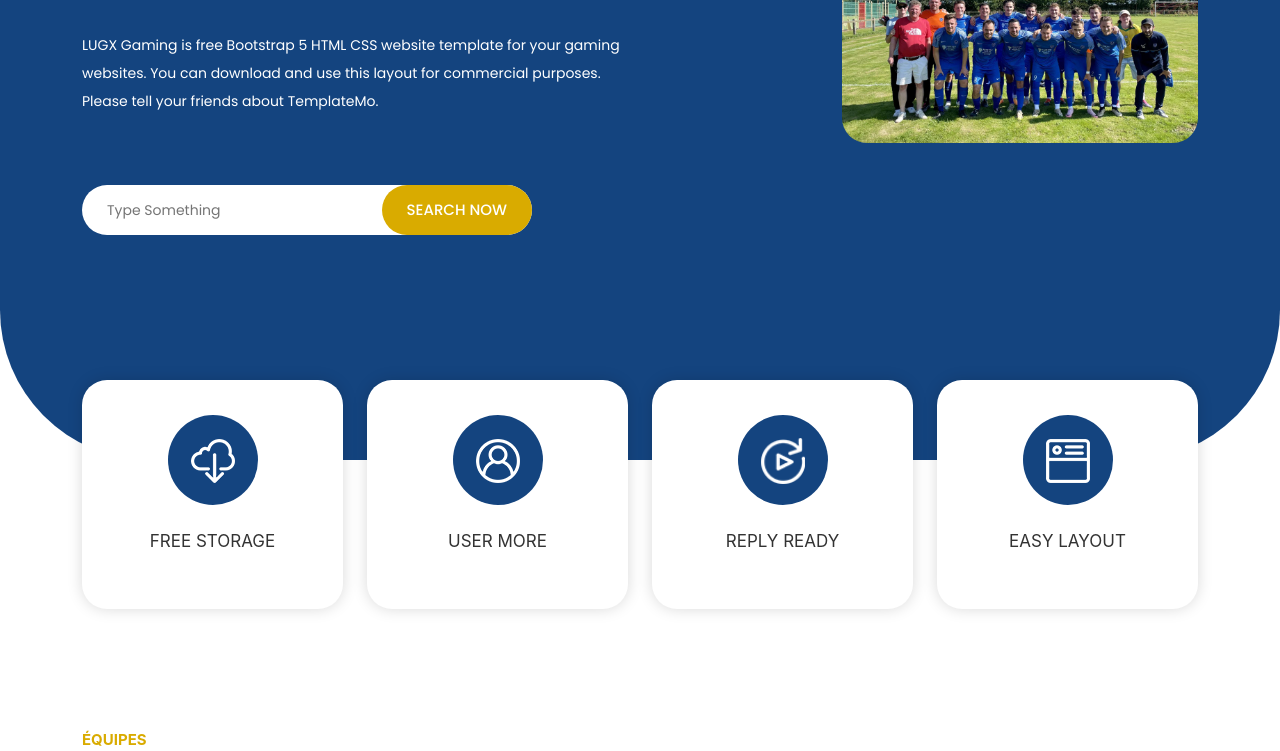
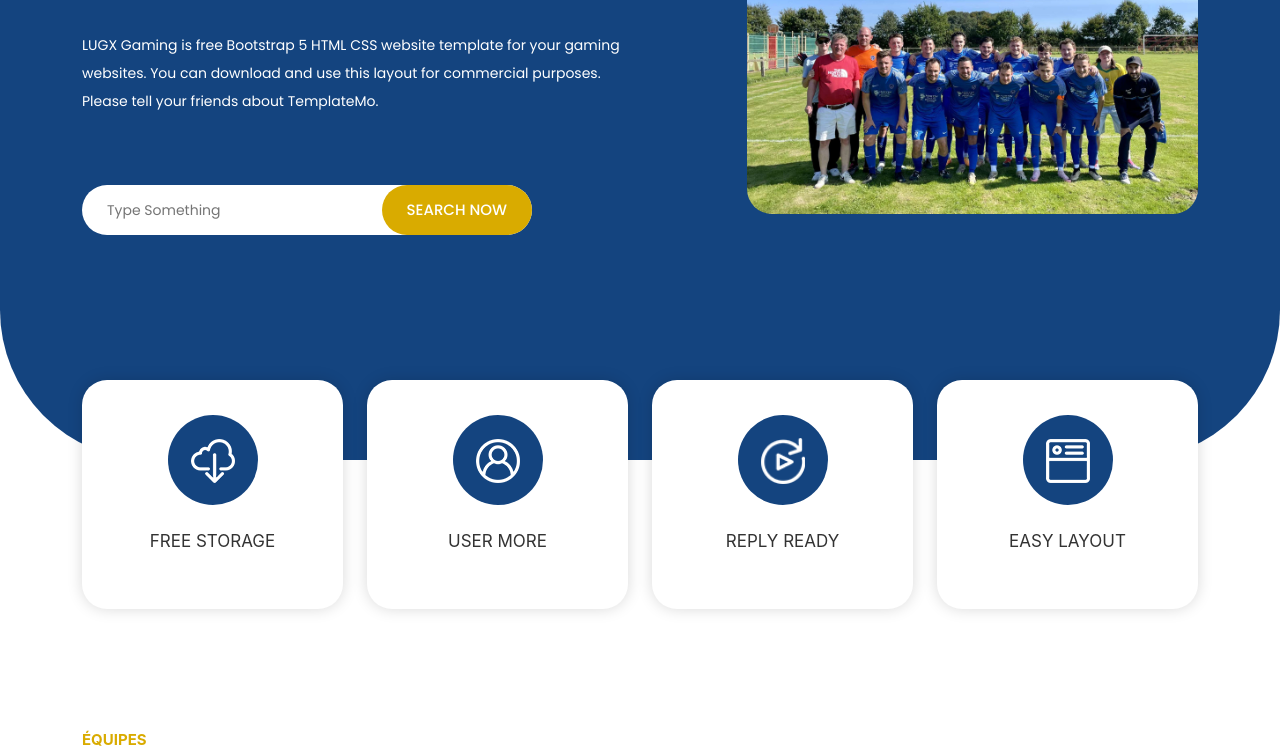
Before and after one commit to ElioHardouin/fc-rollevillais, a plain HTML site: page index.html in a window 1280 px wide. Shown: the part 349-1100 px from the top of the page. Drawn offline with nearby package versions, Linux system fonts and the light colour scheme.

Commit message:
Update index.html

```diff
--- a/index.html
+++ b/index.html
@@ -87,7 +87,7 @@
             </div>
           </div>
         </div>
-        <div class="col-lg-4 offset-lg-2">
+        <div class="col-lg-5 offset-lg-1">
           <div class="right-image">
             <img src="assets/images/team/119522/team.jpeg" height="500px" width="auto">
           </div>
```
